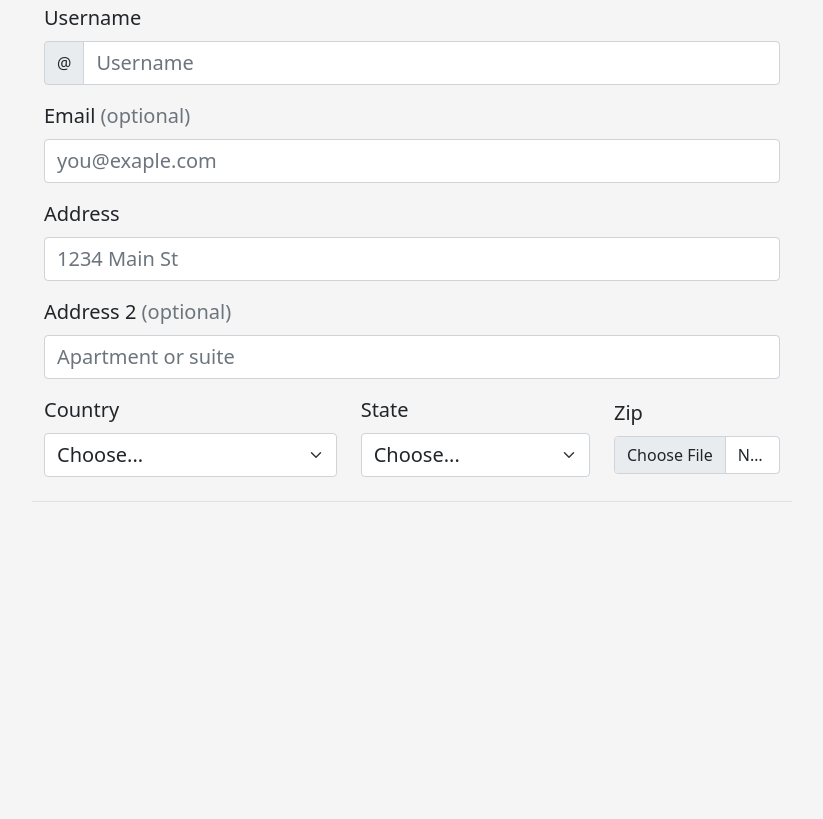
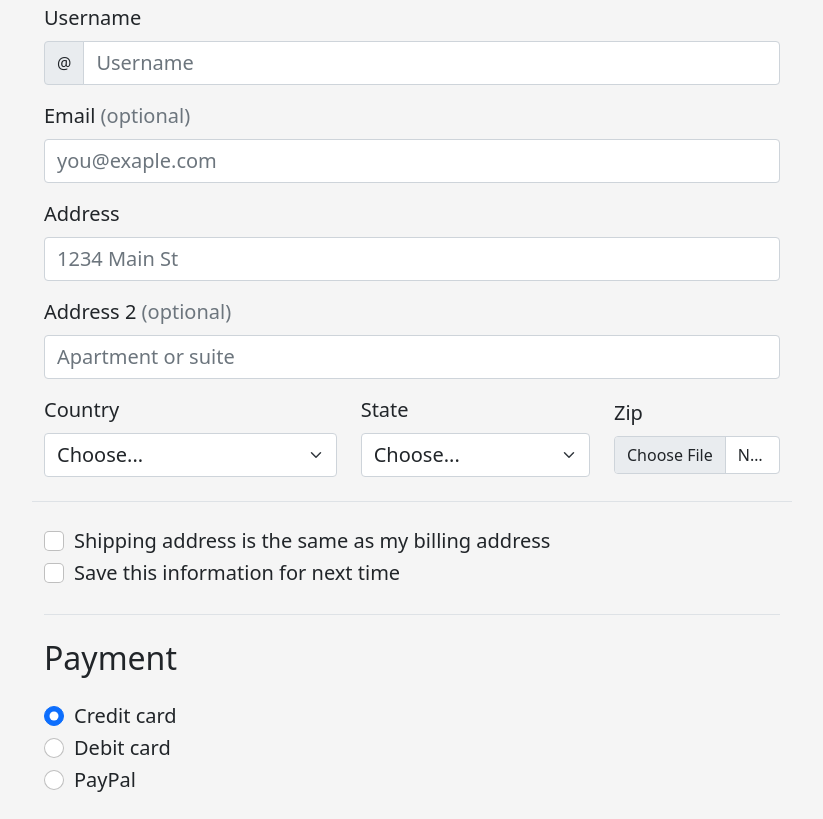
Before and after one commit to JAHONGIR95/practice_projects, a plain HTML site: page bootstrap green card/index.html in a window 1280 px wide. Shown: the part 359-1178 px from the top of the page, without its empty margins (38-861 px from the left). Before the commit the page ends 885 px from the top, so only its background shows below. Drawn offline with Linux system fonts and the light colour scheme.

Commit message:
payment section is finished

```diff
--- a/bootstrap green card/index.html
+++ b/bootstrap green card/index.html
@@ -90,6 +90,34 @@
                         </div>
                     </div>
 
+                    <div class="mb-4 pb-4 border-bottom fs-5">
+                        <div class="form-check">
+                            <input type="checkbox" name="shipping_address_to_billing_address" class="form-check-input" value="" id="shipping_address_to_billing_address">
+                            <label for="shipping_address_to_billing_address" class="form-check-label">Shipping address is the same as my billing address</label>
+                        </div>
+                        <div class="form-check">
+                            <input type="checkbox" name="save_next_time" class="form-check-input" value="" id="save_next_time">
+                            <label for="save_next_time" class="form-check-label">Save this information for next time</label>
+                        </div>
+                    </div>
+
+                    <div class="mb-4">
+                        <h2 class="mb-4">
+                            Payment
+                        </h2>
+                        <div class="form-check fs-5">
+                            <input type="radio" name="payment_method" class="form-check-input" id="" checked>
+                            <label for="" class="form-check-label">Credit card</label>
+                        </div>
+                        <div class="form-check fs-5">
+                            <input type="radio" name="payment_method" class="form-check-input" id="">
+                            <label for="" class="form-check-label">Debit card</label>
+                        </div>
+                        <div class="form-check fs-5">
+                            <input type="radio" name="payment_method" class="form-check-input" id="">
+                            <label for="" class="form-check-label">PayPal</label>
+                        </div>
+                    </div>
 
                 </form>
             </div>
```
